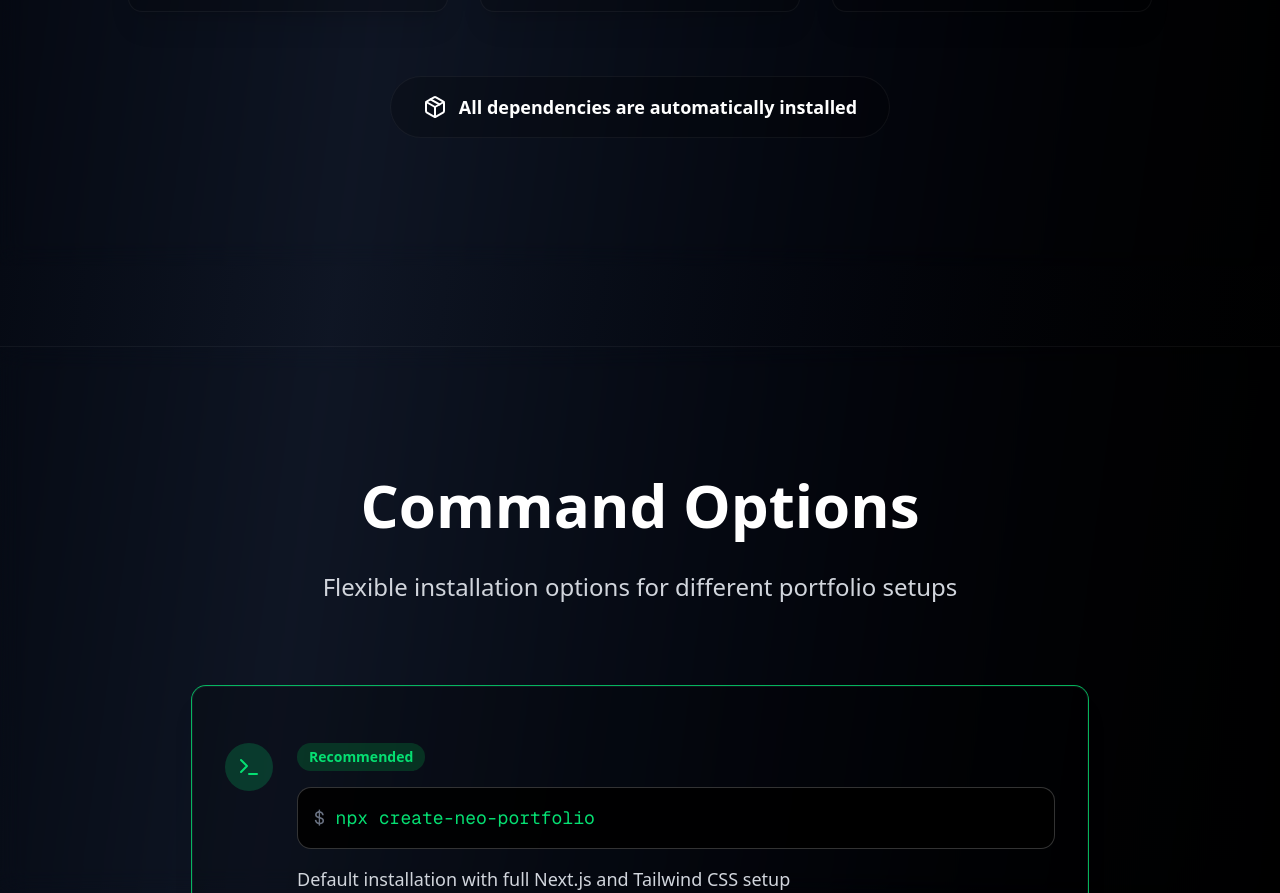
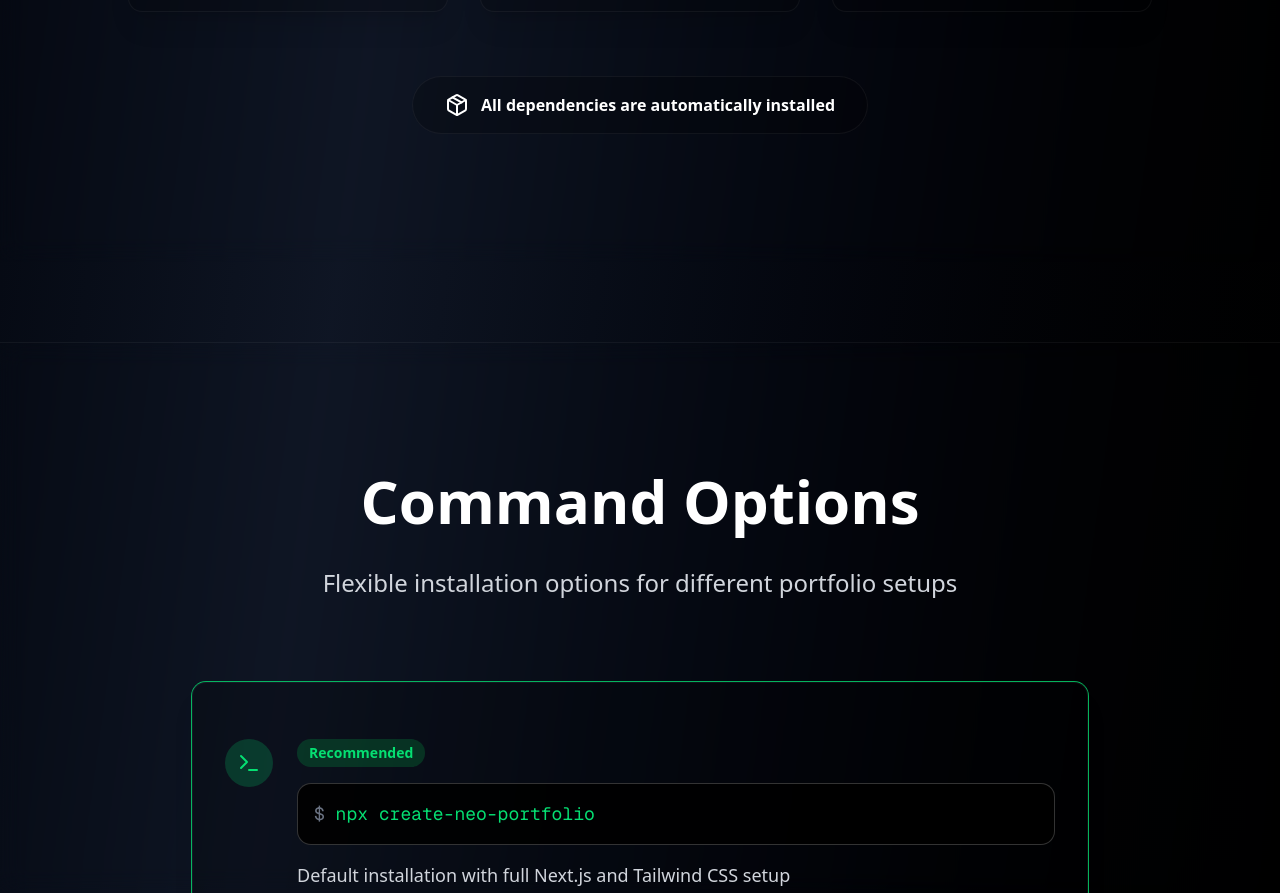
Before and after one commit to decodewithdeepak/create-neo-portfolio, a Next.js app in the folder landing/: page / in a window 1280 px wide. Shown: the part 6636-7529 px from the top of the page. Built offline with nearby package versions, Linux system fonts and the light colour scheme.

Commit message:
fix: Adjust text size for dependency installation message for improved readability

```diff
--- a/landing/src/components/sections/dependencies.tsx
+++ b/landing/src/components/sections/dependencies.tsx
@@ -70,7 +70,7 @@
         <div className="text-center mt-12 lg:mt-16">
           <div className="inline-flex items-center bg-black/20 backdrop-blur-xl border border-white/5 rounded-full px-6 sm:px-8 py-3 sm:py-4 text-base sm:text-lg font-bold">
             <Package className="w-5 h-5 sm:w-6 sm:h-6 mr-2 sm:mr-3 text-white" />
-            <span className="text-white">
+            <span className="text-white text-xs sm:text-base">
               All dependencies are automatically installed
             </span>
           </div>
```
